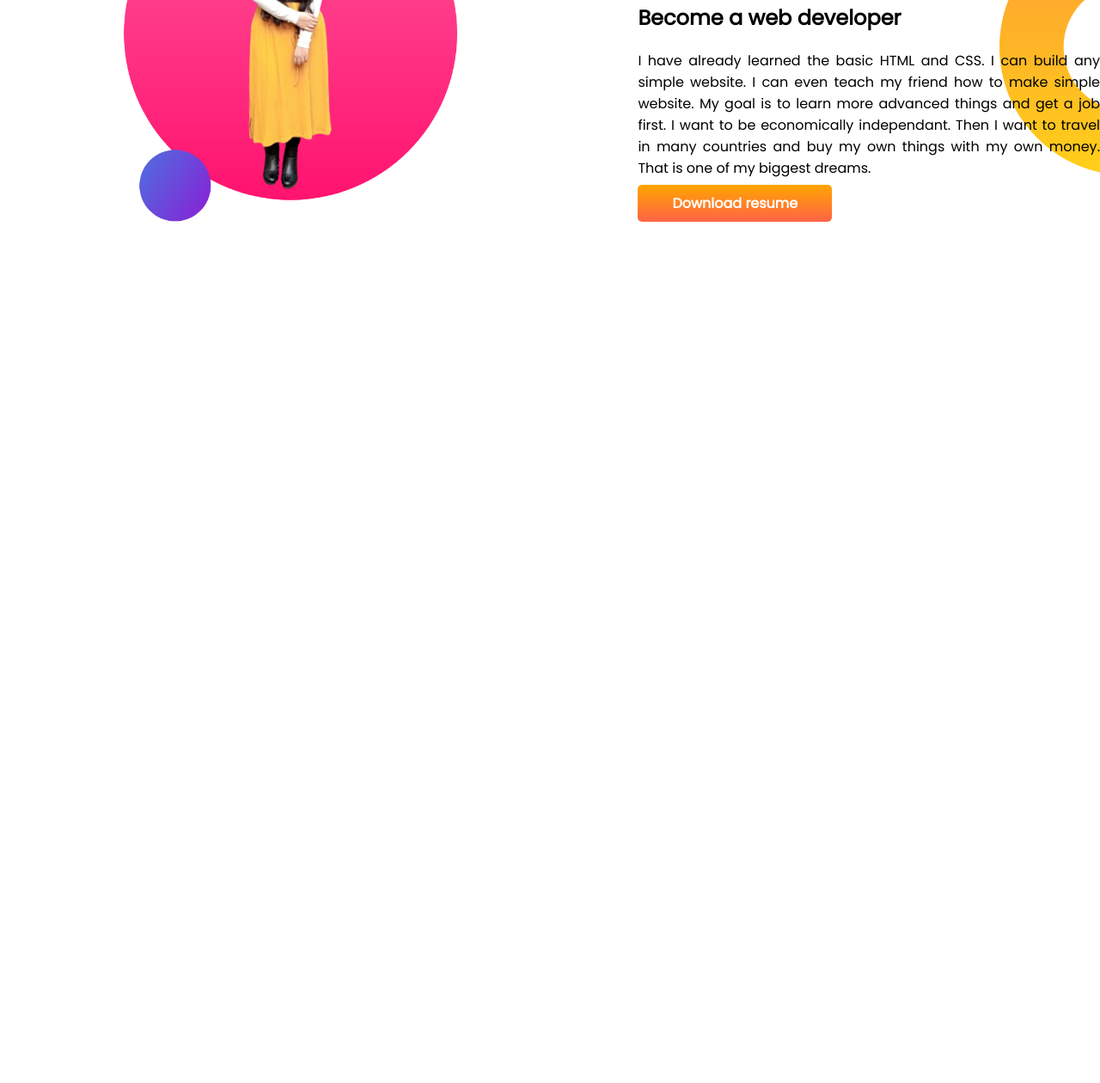
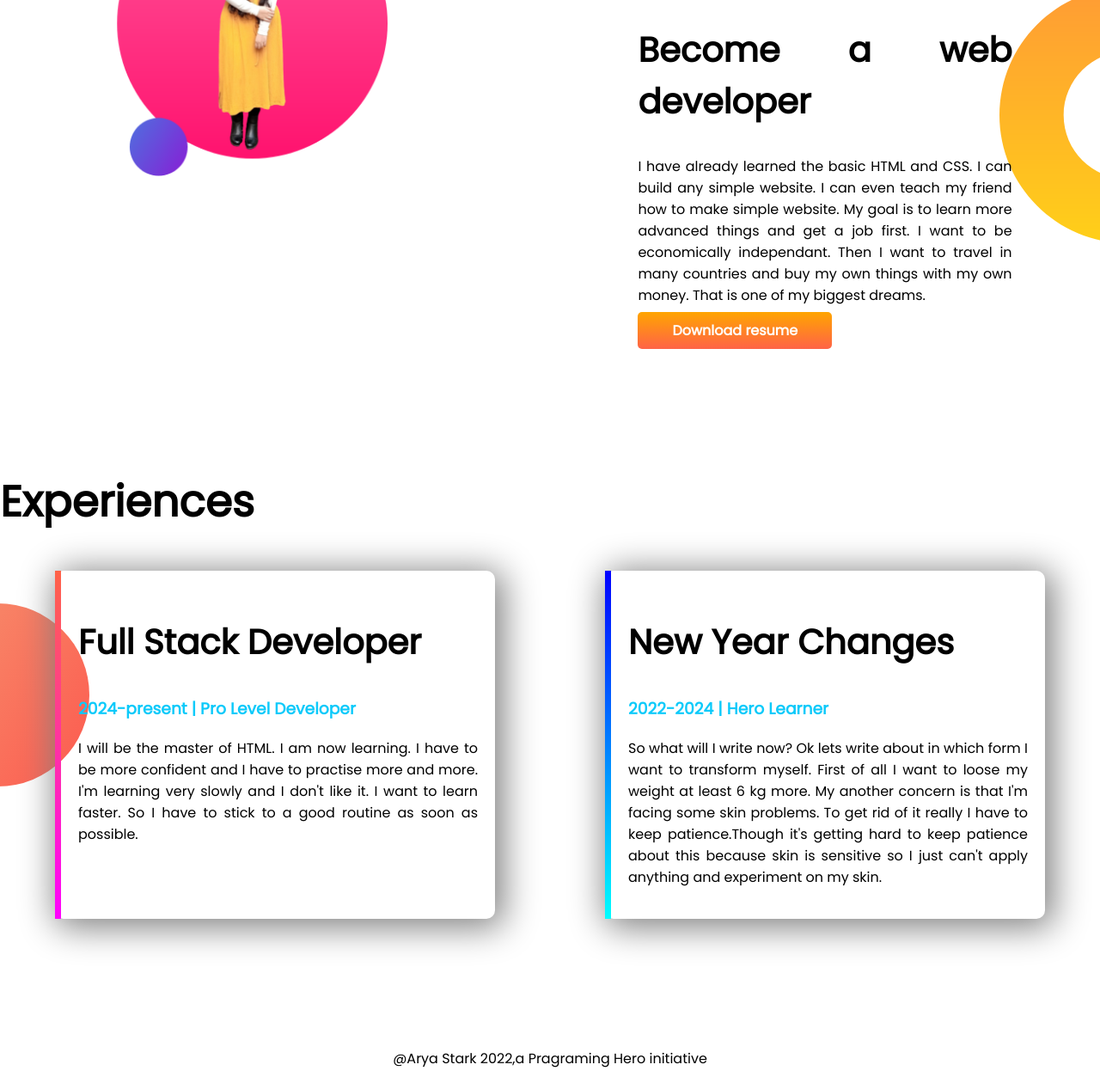
Before and after one commit to Israt-Jahan-Sujana/developer-portfolio, a plain HTML site: page index.html in a window 1280 px wide. Shown: the part 768-2028 px from the top of the page at 86% size. Before the commit the page ends 1183 px from the top, so only its background shows below. Drawn offline with Linux system fonts and the light colour scheme.

Commit message:
my profile

```diff
--- a/index.html
+++ b/index.html
@@ -7,25 +7,25 @@
     <meta name="viewport" content="width=device-width, initial-scale=1.0">
     <title>Israt Sujana</title>
     <link href="https://fonts.googleapis.com/css2?family=Poppins&display=swap" rel="stylesheet">
-    <link rel="shortcut icon" href="israt logo.jpg" type="image/x-icon">
+    <link rel="shortcut icon" href="images/israt logo.jpg" type="image/x-icon">
     <link rel="stylesheet" href="style.css">
 </head>
 
 <body>
-    <section class="top-banner">
+    <section class="top-banner flexible-container" >
         <div class="half-width">
             <h1>Welcome to</h1>
-            <h1> <span id="S">Sujana's</span> Profile !</h1>
-            <h3>Web Developer and Traveller</h3>
-            <p>I'm studying in CSE in IUB. Whenever I get time I try to paint on t-shirt and I love to do that. Now I'm
+            <h1> <span class="S">Sujana's</span> Profile !</h1>
+            <h3>Web Developer and Cartoon-Painter</h3>
+            <p>I'm studying CSE in IUB. Whenever I get time I try to paint on t-shirt and I love to do that. Now I'm
                 learning web development and last semester I've learned a little bit of python. These seem so fun and
                 interesting. I want to learn more of these.</p>
             <a class="link-button" target="blank" href="https://www.facebook.com/israt.jahansujana.3">Hire me</a>
         </div>
-        <div class="half-width"><img src="israt image.png" alt=""></div>
+        <div class="half-width"><img src="images/israt image.png" alt=""></div>
     </section>
-    <section class="dream-big">
-        <div class="half-width"><img src="my-bg2.png" alt=""></div>
+    <section class="dream-big flexible-container">
+        <div class="half-width"><img src="images/sujana-formal.png" alt=""></div>
         <div class="half-width">
             <h1>Dream Big</h1>
             <h2>Become a web developer</h2>
@@ -36,6 +36,24 @@
             <a class="link-button" target="_blank" href="https://www.instagram.com/?hl=en">Download resume</a>
         </div>
     </section>
+    <section class="experience-area">
+           <h1>Experiences</h1>
+           <div class="flexible-container">
+                <div id="full-stack"class="box-shadow half-width">
+                <h2>Full Stack Developer</h2>
+                <h3 class="S">2024-present | Pro Level Developer</h3>
+                <p>I will be the master of HTML. I am now learning. I have to be more confident and I have to practise more and more. I'm learning very slowly and I don't like it. I want to learn faster. So I have to stick to a good routine as soon as possible.</p>
+                </div>
+                <div id="web-dev-exp"class="box-shadow half-width">
+                <h2>New Year Changes</h2>
+                <h3 class="S">2022-2024 | Hero Learner</h3>
+                <p>So what will I write now? Ok lets write about in which form I want to transform myself. First of all I want to loose my weight at least 6 kg more. My another concern is that I'm facing some skin problems. To get rid of it really I have to keep patience.Though it's getting hard to keep patience about this because skin is sensitive so I just can't apply anything and experiment on my skin.</p>
+                </div>
+           </div>
+    </section>
+    <footer>
+        <p>@Arya Stark 2022,a Pragraming Hero initiative</p>
+    </footer>
 </body>
 
 </html>
--- a/style.css
+++ b/style.css
@@ -5,17 +5,19 @@ body{
 h1{
     font-size: 50px;
 }
-#S{
+.S{
     color: rgb(12, 202, 250);
 }
-section{
+.flexible-container{
     display: flex;
     text-align: justify;
     margin-bottom: 150px;
+
 }
 .half-width{
     width: 50%;
     padding-left: 8%;
+    padding-right: 8%;
 }
 .half-width img{
          width: 80%;
@@ -37,3 +39,34 @@ section{
     background-repeat: no-repeat;
     background-position: right ;
 }
+.box-shadow{
+
+    width: 40%;
+    margin-left: 5%;
+    margin-right: 5%;
+    padding: 20px;
+    border-radius: 10px;
+    box-shadow: 5px 5px 40px 5px gray;
+
+}
+h2{
+    font-size: 40px;
+}
+.experience-area{
+    background-image: url(images/exp-bg.png);
+    background-repeat: no-repeat;
+    background-position:left;
+}
+#web-dev-exp{
+      border-left: 7px solid;
+      border-image: linear-gradient(blue, cyan);
+      border-image-slice: 1;
+}
+#full-stack{
+    border-left: 7px solid;
+      border-image: linear-gradient(tomato, magenta);
+      border-image-slice: 1;
+}
+footer p{
+    text-align: center;
+}
```
Also changed, not shown: cute.jpg (deleted), hijab.jpg (deleted), images/formal.jpg (renamed from formal.jpg), images/israt image.png (renamed from israt image.png), images/israt logo.jpg (renamed from israt logo.jpg), images/israt.jpg (renamed from israt.jpg), images/jhankar.png (deleted), images/jhankar2.png (deleted), images/sujana-formal.png (renamed from my-bg2.png), sujana.jpg (deleted), 4 other files.
